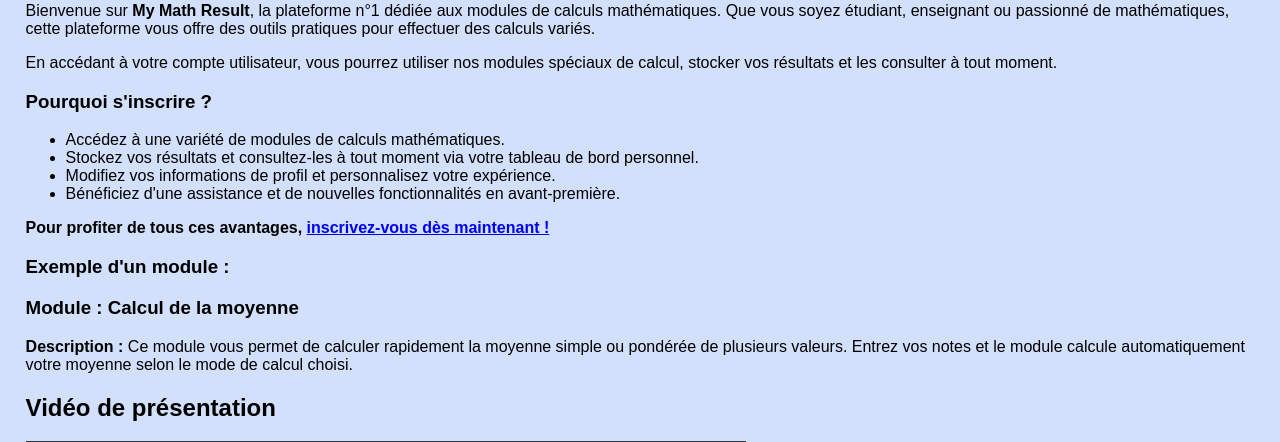
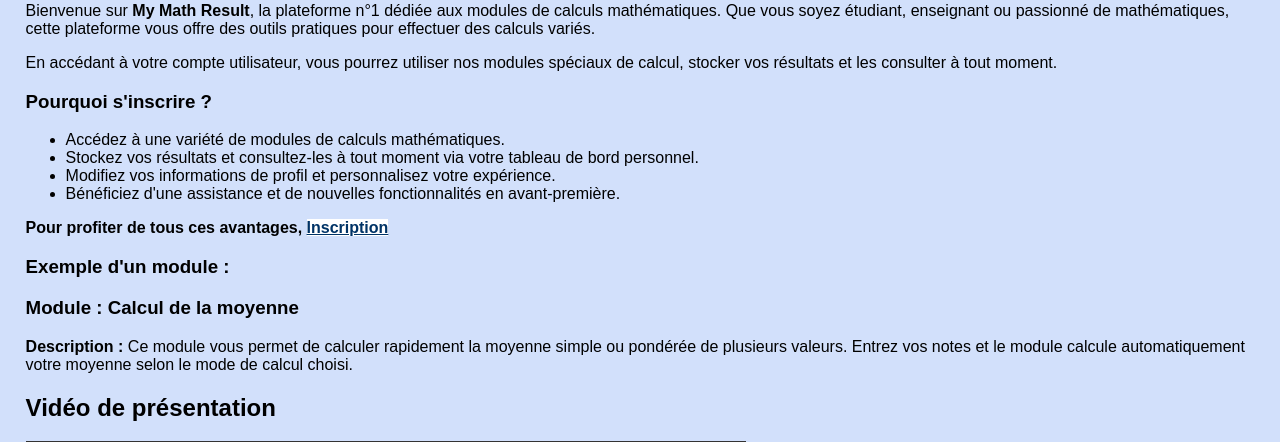
Before and after one commit to Andreadlc/SAE_Semestre_3, a PHP site: page / in a window 1280 px wide. Shown: the part 242-684 px from the top of the page. Run offline with PHP 8.4, Linux system fonts and the light colour scheme; some web fonts are replaced; grey boxes are pictures that could not be loaded.

Commit message:
modification du contraste du lien d'inscription

```diff
--- a/src/maquette/css/style.css
+++ b/src/maquette/css/style.css
@@ -150,6 +150,10 @@ video {
 
 .presentation-video {
     width: 720px;
+}
+.accessibility-link {
+    color: rgb(0, 51, 102);
+    background-color: rgb(255, 255, 255);
 }
 
 
--- a/src/maquette/index.html
+++ b/src/maquette/index.html
@@ -37,7 +37,8 @@
             <li>Modifiez vos informations de profil et personnalisez votre expérience.</li>
             <li>Bénéficiez d'une assistance et de nouvelles fonctionnalités en avant-première.</li>
         </ul>
-        <p><b>Pour profiter de tous ces avantages, <a href="inscription.html">inscrivez-vous dès maintenant !</a></b></p>
+        <p><b>Pour profiter de tous ces avantages, <a href="inscription.html" class="accessibility-link">Inscription</a></b></p>
+
 
         <!-- Section Exemple de module -->
         <h3>Exemple d'un module :</h3>
```
